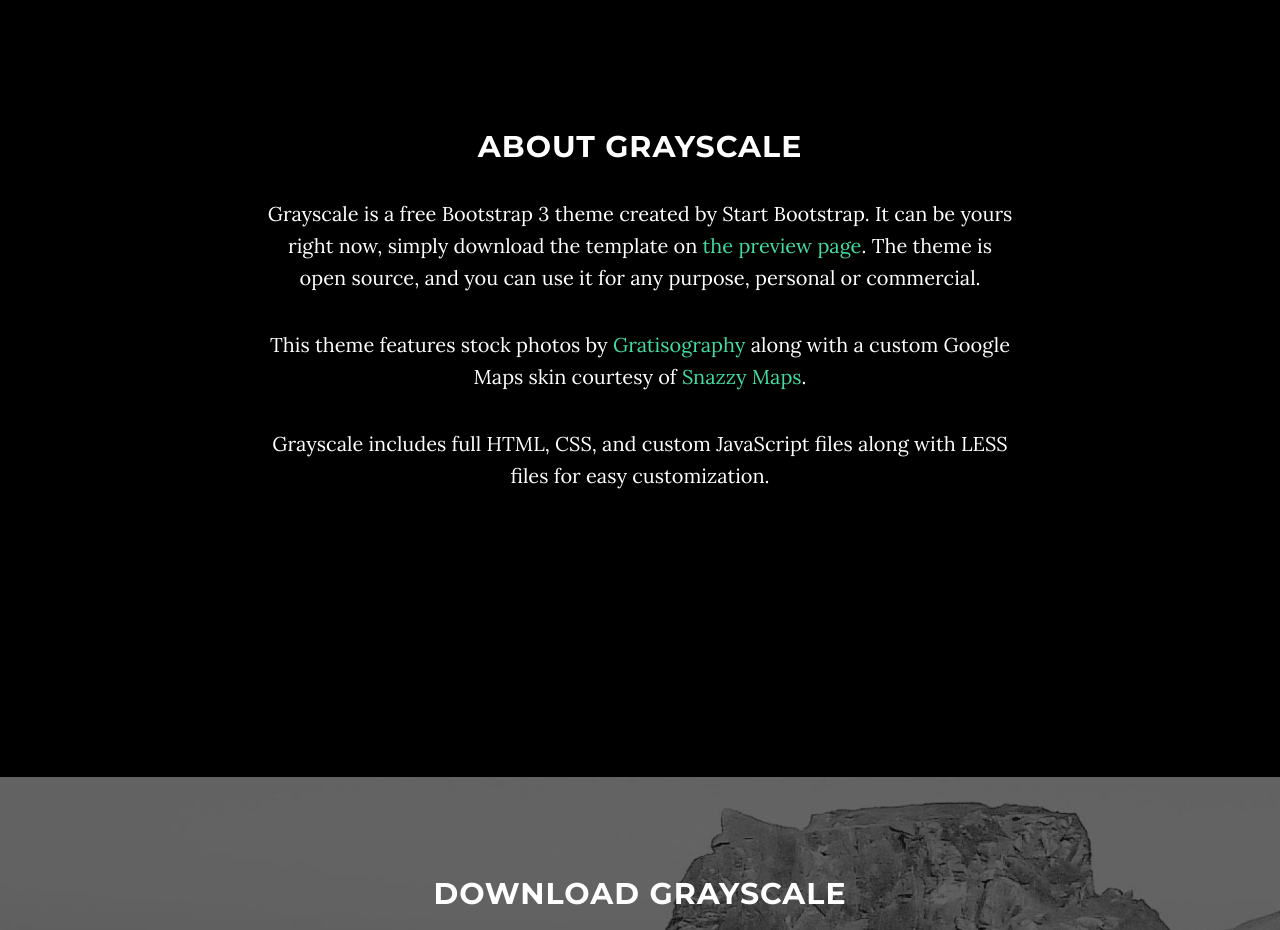
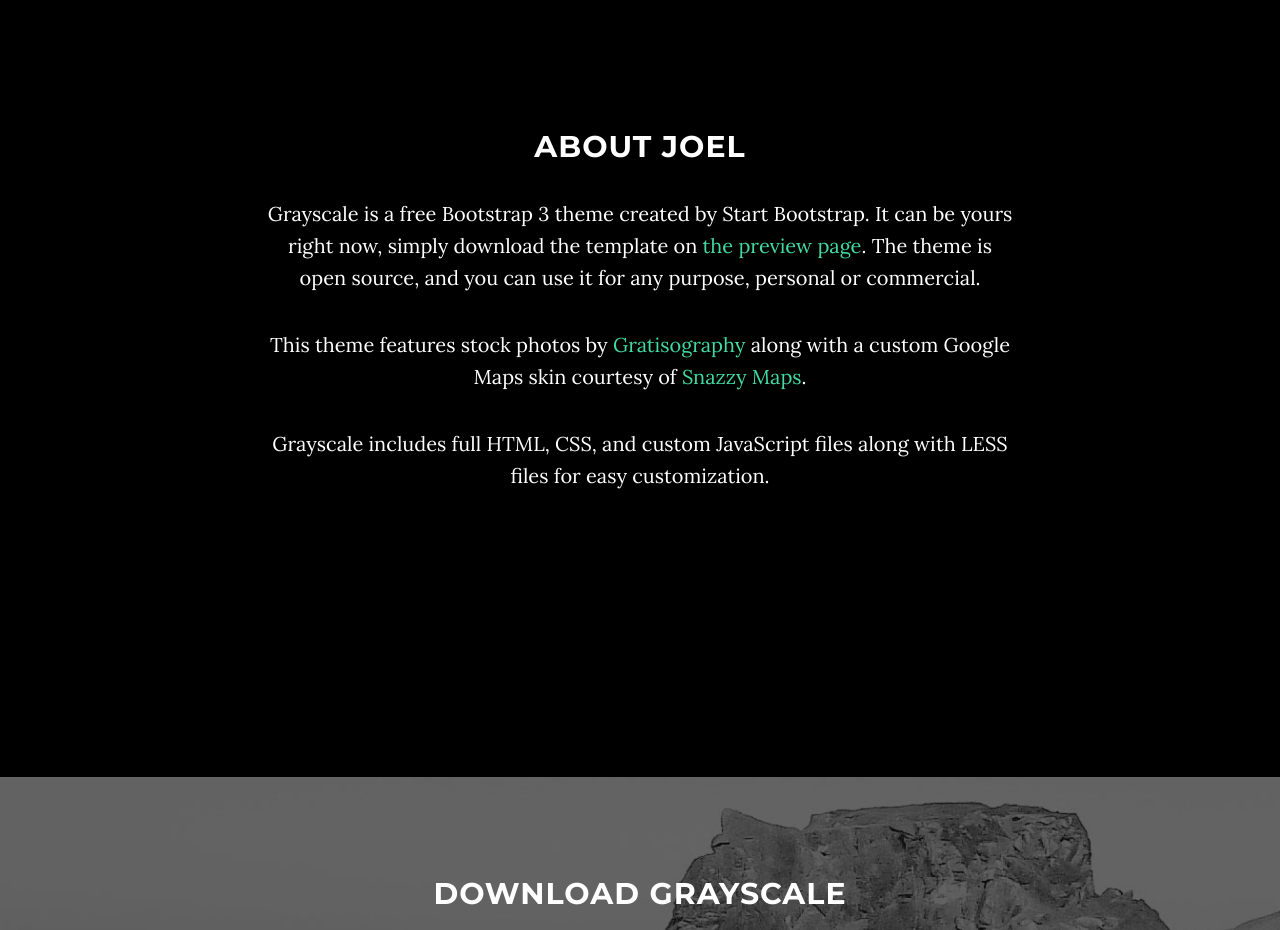
Before and after one commit to JoelBalmer/joelbalmermusic, a plain HTML site: page index.html in a window 1280 px wide. Shown: the part 920-1850 px from the top of the page. Drawn offline with Linux system fonts and the light colour scheme; some packages are replaced by stand-ins of ours.

Commit message:
about joel

```diff
--- a/index.html
+++ b/index.html
@@ -99,7 +99,7 @@
     <section id="about" class="container content-section text-center">
         <div class="row">
             <div class="col-lg-8 col-lg-offset-2">
-                <h2>About Grayscale</h2>
+                <h2>About Joel</h2>
                 <p>Grayscale is a free Bootstrap 3 theme created by Start Bootstrap. It can be yours right now, simply download the template on <a href="http://startbootstrap.com/template-overviews/grayscale/">the preview page</a>. The theme is open source, and you can use it for any purpose, personal or commercial.</p>
                 <p>This theme features stock photos by <a href="http://gratisography.com/">Gratisography</a> along with a custom Google Maps skin courtesy of <a href="http://snazzymaps.com/">Snazzy Maps</a>.</p>
                 <p>Grayscale includes full HTML, CSS, and custom JavaScript files along with LESS files for easy customization.</p>
```
